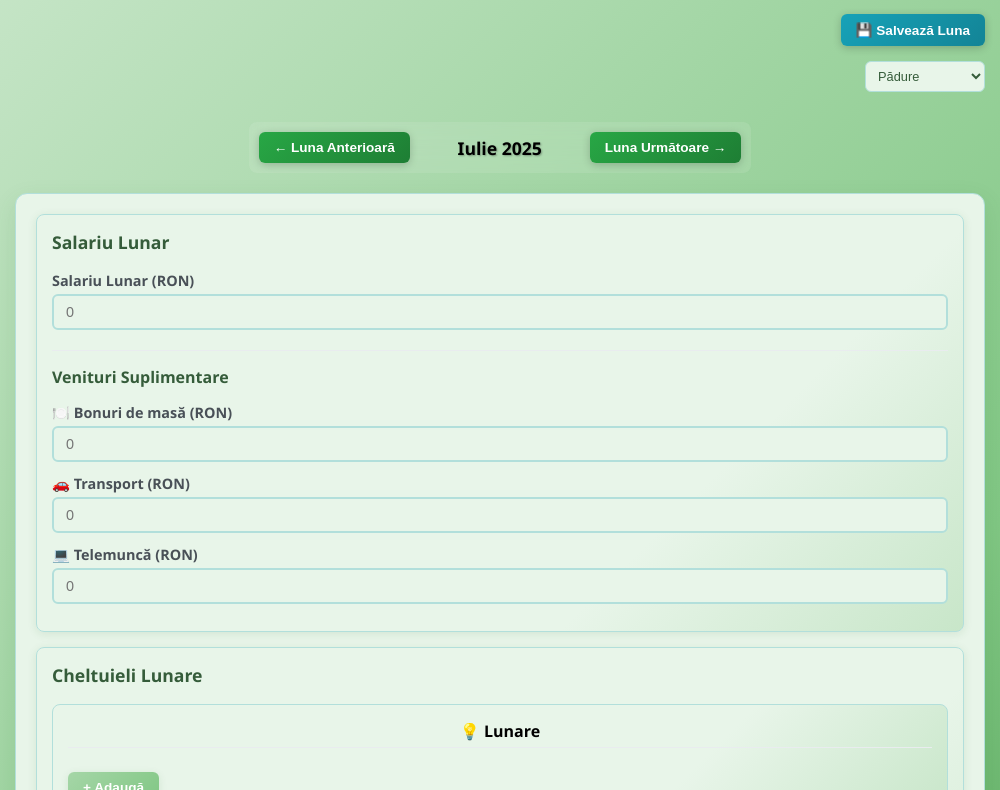
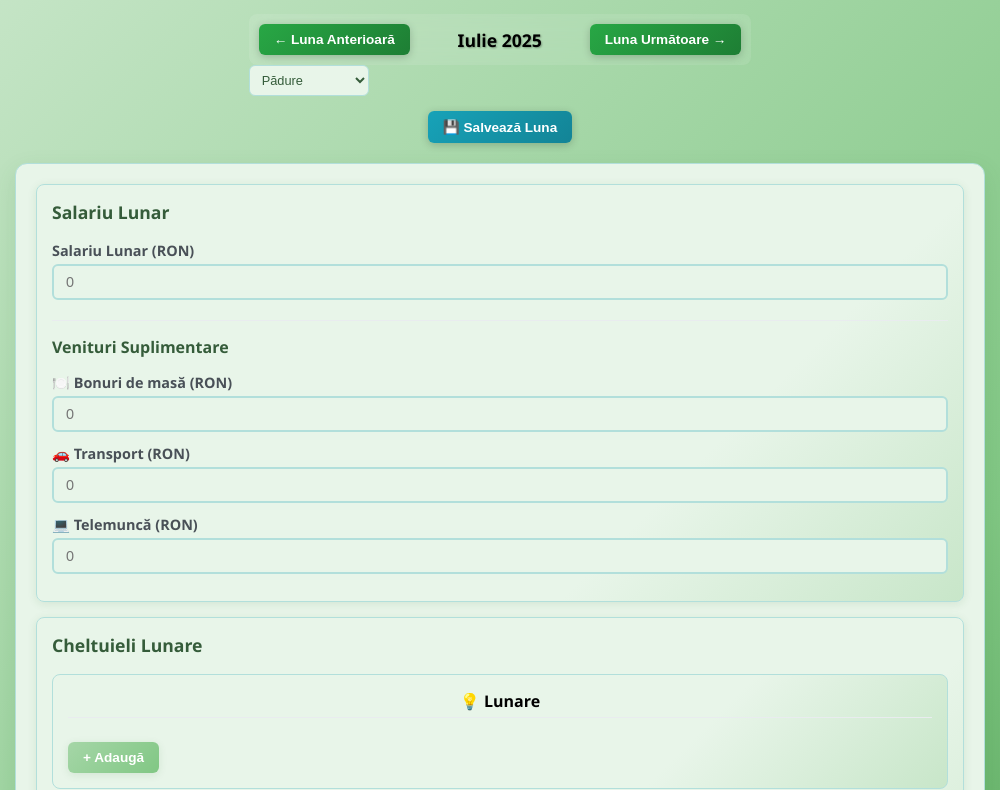
Before and after one commit to SebastianOana/WebApp, an Electron app: page src/index.html in a window 1000 px wide. Shown: the part 79-869 px from the top of the page. Drawn offline with nearby package versions, Linux system fonts and the light colour scheme; no server answers.

Commit message:
Release v1.0.5

```diff
--- a/src/index.html
+++ b/src/index.html
@@ -11,7 +11,12 @@
     <div class="app-container">
         <header class="app-header">
             <h1>💰 Calculator Venituri</h1>
-            <div class="header-controls">
+            <div class="header-row">
+                <div class="month-controls">
+                    <button class="month-btn" onclick="previousMonth()">← Luna Anterioară</button>
+                    <span class="current-month" id="currentMonth"></span>
+                    <button class="month-btn" onclick="nextMonth()">Luna Următoare →</button>
+                </div>
                 <div class="theme-controls">
                     <select class="theme-selector" id="themeSelector" onchange="changeTheme(this.value)">
                         <option value="default">Tema Implicită</option>
@@ -22,12 +27,8 @@
                     </select>
                 </div>
             </div>
-            <div class="month-controls">
-                <button class="month-btn" onclick="previousMonth()">← Luna Anterioară</button>
-                <span class="current-month" id="currentMonth"></span>
-                <button class="month-btn" onclick="nextMonth()">Luna Următoare →</button>
-            </div>
-            <div class="save-controls">
+            <div class="action-controls">
+                <button id="checkUpdateBtn" class="update-btn" title="Check for Updates">Check for Updates</button>
                 <button class="save-btn" onclick="saveCurrentMonth()">💾 Salvează Luna</button>
             </div>
         </header>
```
